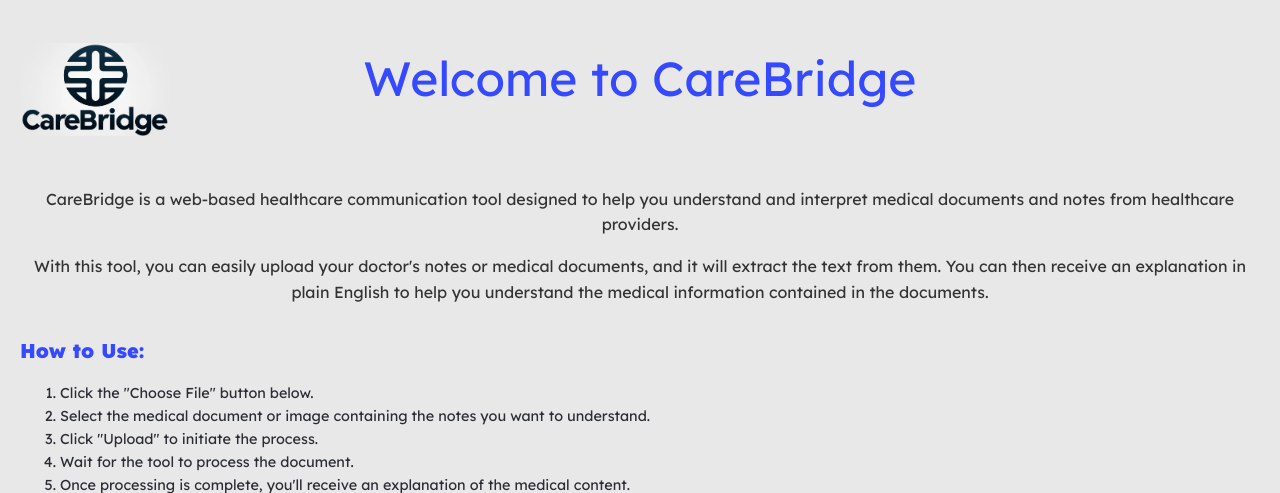
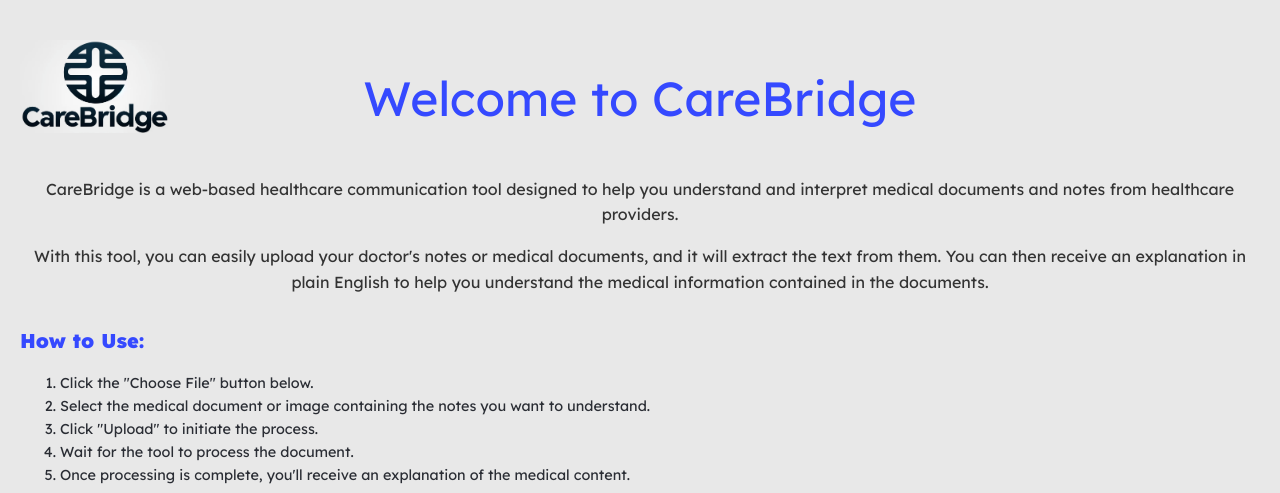
Before and after one commit to andreialbu03/CareBridge, a FastAPI app: page / in a window 1280 px wide. Shown: the top 493 px of the page. Run offline with FastAPI, Linux system fonts and the light colour scheme.

Commit message:
update css

```diff
--- a/src/static/styles.css
+++ b/src/static/styles.css
@@ -42,21 +42,29 @@
 .header {
   display: flex;
   align-items: center;
-  justify-content: center;
+  justify-content: space-between;
   margin-top: 0;
+  padding: 20px;
 }
 
 .logo-image {
+  margin-right: 20px;
   position: absolute;
   left: 20px;
-  margin-top: 0;
+  top: 20px;
+}
+
+.logo-image img {
+  width: 150px;
+  height: auto;
 }
 
 .title-container {
   width: 100%;
   text-align: center;
-  margin-top: 10;
-  margin-bottom: 50px;
+  display: flex;
+  justify-content: center;
+  align-items: center;
 }
 
 h1 {
@@ -205,11 +213,6 @@
   transform: scale(1.1);
 }
 
-.logo-image img {
-  width: 150px;
-  height: auto;
-}
-
 /* For screens smaller than 768px */
 @media (max-width: 768px) {
   .header {
@@ -220,6 +223,7 @@
   .logo-image {
     position: relative;
     left: 0;
+    margin-top: 0;
   }
 
   .logo-image img {
```
